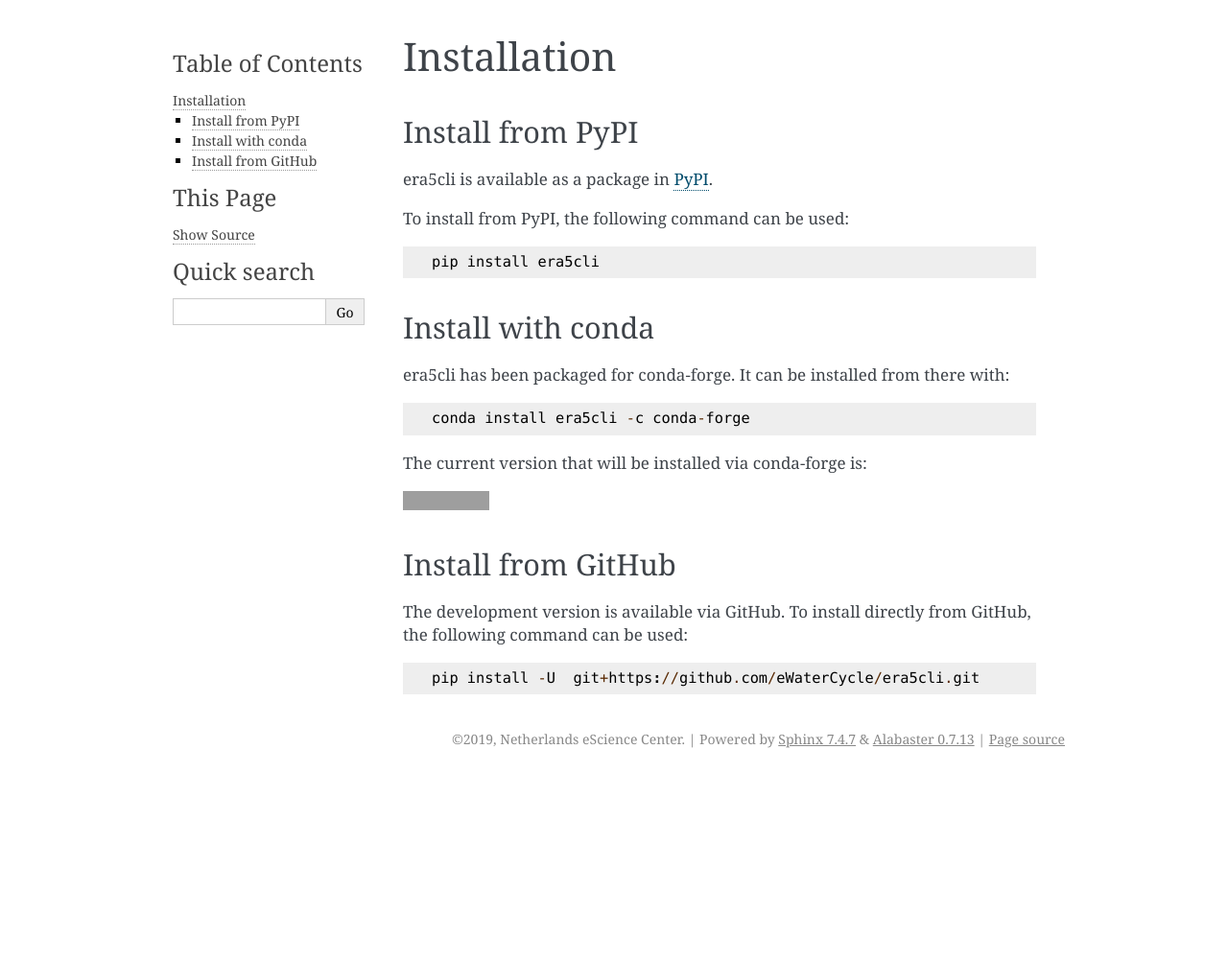
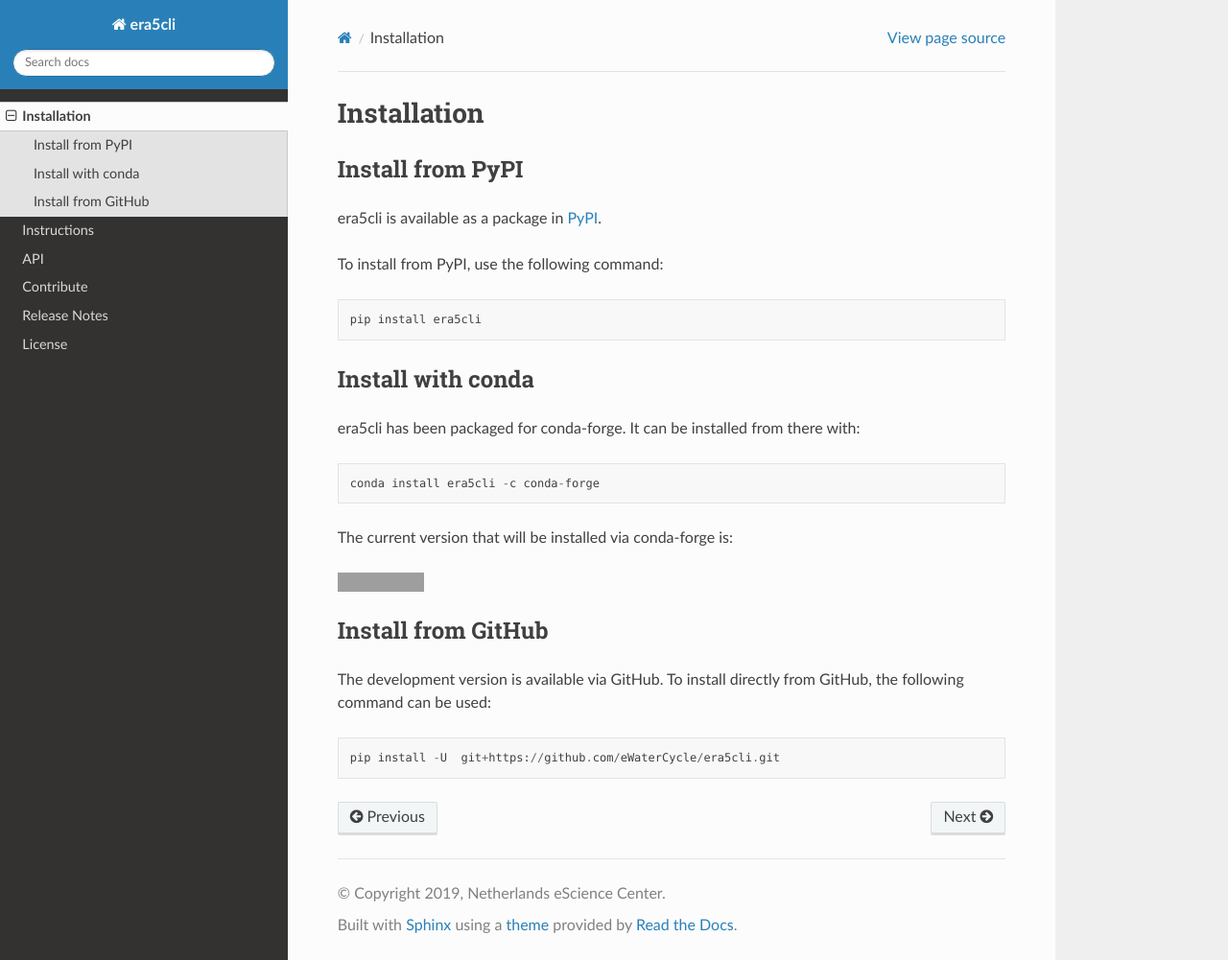
Before and after one commit to eWaterCycle/era5cli, a Sphinx documentation site: the page built from docs/source/installation.rst, in a window 1280 px wide and 1001 px high. Shown: the whole window at 96% size. Built offline with Sphinx 7.4.7 and the Read the Docs theme 2.0.0, drawn with Linux system fonts in a browser that asks for light colours; grey boxes are pictures that could not be loaded.

Commit message:
Update documentation theme (#125)
* change readthedocs theme

* small change to update PR

* remove excess docs badges and refer docs status to latest

```diff
--- a/docs/source/conf.py
+++ b/docs/source/conf.py
@@ -25,7 +25,7 @@ copyright = '2019, Netherlands eScience Center'
 author = 'era5cli team'
 
 # The full version, including alpha/beta/rc tags
-release = '1.0.0'
+release = '1.3.1'
 
 
 # -- General configuration ---------------------------------------------------
@@ -54,7 +54,7 @@ exclude_patterns = []
 # The theme to use for HTML and HTML Help pages.  See the documentation for
 # a list of builtin themes.
 #
-html_theme = 'alabaster'
+html_theme = 'sphinx_rtd_theme'
 
 # Add any paths that contain custom static files (such as style sheets) here,
 # relative to this directory. They are copied after the builtin static files,
--- a/docs/source/installation.rst
+++ b/docs/source/installation.rst
@@ -5,7 +5,7 @@ Install from PyPI
 ~~~~~~~~~~~~~~~~~
 era5cli is available as a package in `PyPI <https://pypi.org/project/era5cli/>`_.
 
-To install from PyPI, the following command can be used:
+To install from PyPI, use the following command:
 ::
 
    pip install era5cli
--- a/requirements-dev.txt
+++ b/requirements-dev.txt
@@ -4,3 +4,4 @@ pytest-flake8
 pytest-cov
 Sphinx
 sphinx-argparse
+sphinx_rtd_theme
```
Also changed, not shown: README.rst (+2 -10 lines).
